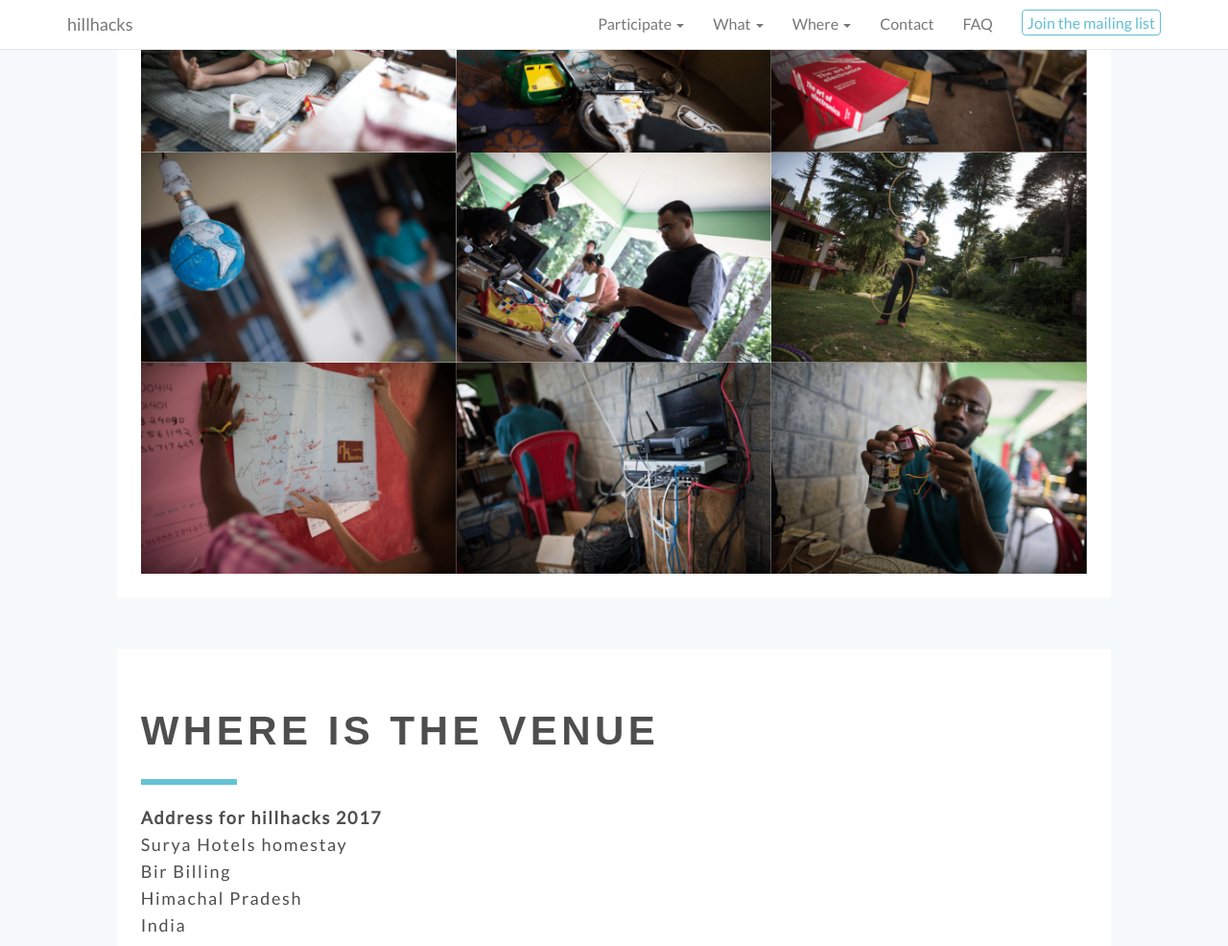
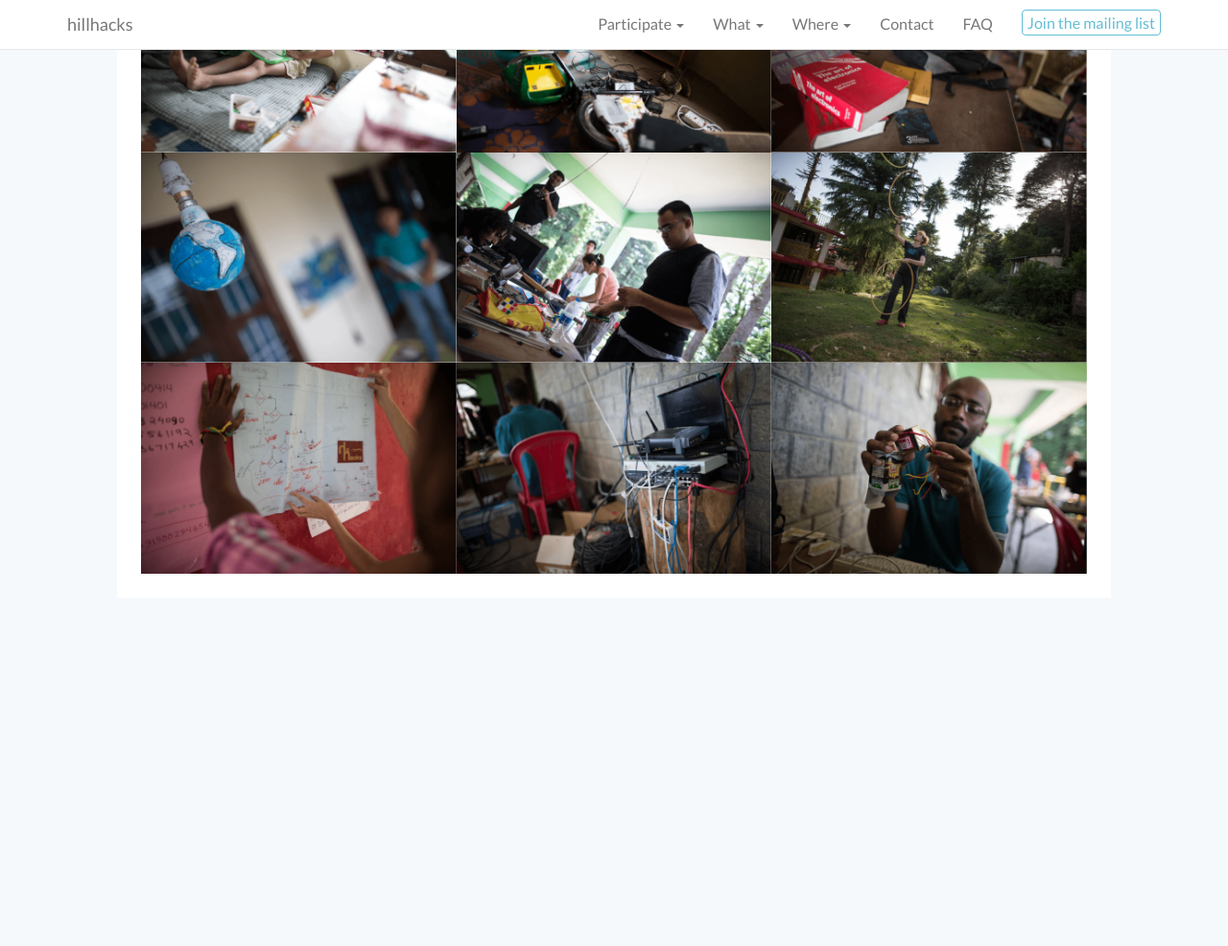
Before and after one commit to hillhacks/website, a Jekyll site: the page built from index.html, in a window 1280 px wide and 1400 px high, scrolled down 761 px. Shown: the top 986 px of the window at 96% size. Built offline with Jekyll 4.4.1, drawn with Linux system fonts in a browser that asks for light colours; nearby versions of some CDN libraries; some web fonts are replaced; comment, search, counter and statistics services are not loaded; after the commit the page ends 1384 px from its top, so only the background shows below that; grey boxes are pictures that could not be loaded.

Commit message:
where: put the address and the map here
Moved from the front page as requested by Kondi.

```diff
--- a/_includes/header.html
+++ b/_includes/header.html
@@ -62,7 +62,7 @@
                 <li class="dropdown">
                 <a href="#" class="dropdown-toggle" data-toggle="dropdown" role="button" aria-haspopup="true" aria-expanded="false">Where <span class="caret"></span></a>
                     <ul class="dropdown-menu">
-                        <li><a href="{{site.baseurl}}/where-is-the-venue.html">Venue</a></li>
+                        <li><a href="{{site.baseurl}}/where/">Venue</a></li>
                         <li><a href="{{site.baseurl}}/travel.html">Travel</a></li>
                     </ul>
                 </li>
--- a/index.html
+++ b/index.html
@@ -52,14 +52,5 @@
                 </div>
             </div>
         </div>
-        <div class="section-white">
-            <h2>WHERE IS THE VENUE</h2>
-            <div class="underline"></div>
-            <div class="mt20">
-                <p><b>Address for hillhacks 2017<br></b>
-		Surya Hotels homestay<br>Bir Billing<br>Himachal Pradesh<br>India</p>
-                <iframe width="100%" height="350" frameborder="0" scrolling="no" marginheight="0" marginwidth="0" src="https://www.openstreetmap.org/export/embed.html?bbox=76.71395659446718%2C32.032491114471796%2C76.72500729560853%2C32.037384278517536&amp;layer=mapnik&amp;marker=32.03493772917943%2C76.71948194503784"></iframe><br/><small><a href="https://www.openstreetmap.org/?mlat=32.03494&amp;mlon=76.71948#map=17/32.03494/76.71948">View larger map</a></small>
-            </div>
-        </div>
     </div>
 </div>
```
Also changed, not shown: where.html (renamed from where-is-the-venue.html, +6 -2 lines).
